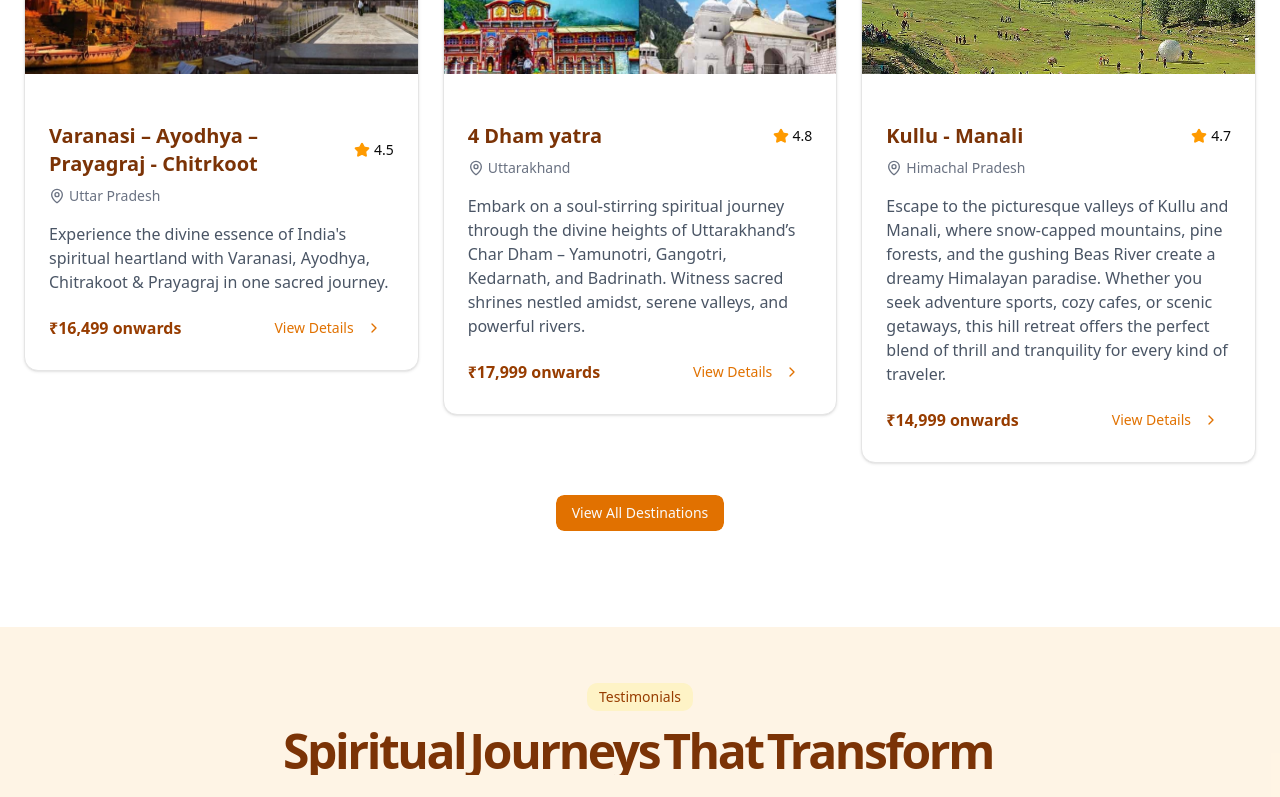
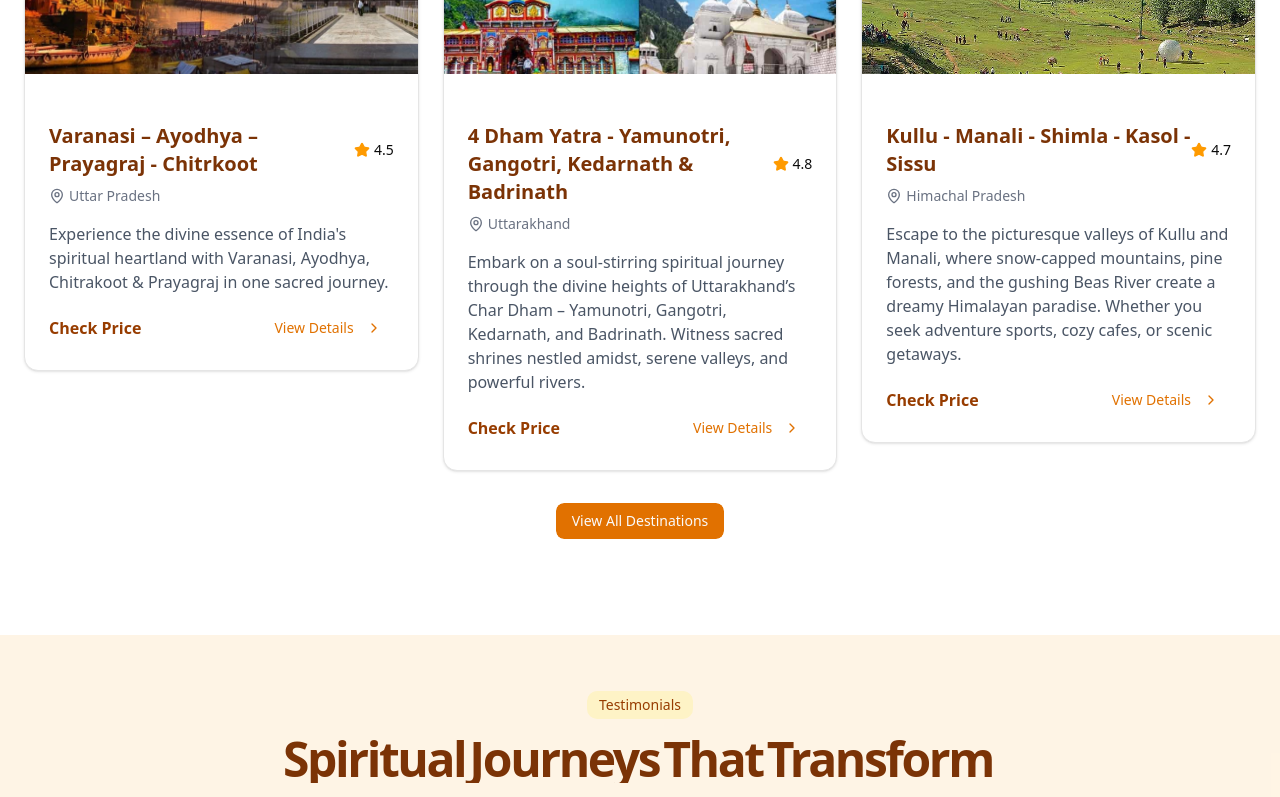
Before and after one commit to Himaanshuuuu04/Kashi_ki_Yatra, a Next.js app: page / in a window 1280 px wide. Shown: the part 1280-2077 px from the top of the page. Built offline with nearby package versions, Linux system fonts and the light colour scheme.

Commit message:
fix: update destination titles and improve description clarity

```diff
--- a/app/page.tsx
+++ b/app/page.tsx
@@ -46,11 +46,6 @@ import { PackagesCard } from "@/components/Packages-card";
 import { TestimonialCard } from "@/components/testimonials-card";
 import { testimonials } from "@/components/Content/testimonials";
 import Logo from "../public/logo.svg";
-
-
-
-
-
 
 export default function Home() {
   const [isMenuOpen, setIsMenuOpen] = useState(false);
@@ -369,7 +364,8 @@ export default function Home() {
                 }}
               >
                 Discover the Soul of India
-              </motion.div><motion.div
+              </motion.div>
+              <motion.div
                 className="flex justify-center mb-4"
                 initial={{ opacity: 0, y: 20 }}
                 animate={{ opacity: 1, y: 0 }}
@@ -650,8 +646,10 @@ export default function Home() {
                     >
                       <TabsContent value="all" className="mt-8">
                         <div className="grid grid-cols-1 md:grid-cols-2 lg:grid-cols-3 gap-6">
-                            {all.slice(0, readMore ? all.length : 3).map((place) => (
-                            <DestinationCard key={place.id} {...place} />
+                          {all
+                            .slice(0, readMore ? all.length : 3)
+                            .map((place) => (
+                              <DestinationCard key={place.id} {...place} />
                             ))}
                         </div>
                       </TabsContent>
@@ -689,7 +687,12 @@ export default function Home() {
                       whileHover={{ x: "100%" }}
                       transition={{ duration: 0.5 }}
                     />
-                    <Button className={`bg-amber-600 hover:bg-amber-700 relative z-10 ${readMore ? 'hidden' : 'visible'}`} onClick={() => setReadMore(!readMore)}>
+                    <Button
+                      className={`bg-amber-600 hover:bg-amber-700 relative z-10 ${
+                        readMore ? "hidden" : "visible"
+                      }`}
+                      onClick={() => setReadMore(!readMore)}
+                    >
                       View All Destinations
                     </Button>
                   </motion.div>
@@ -698,10 +701,6 @@ export default function Home() {
             </div>
           </motion.div>
         </section>
-
-
-
-
 
         {/* Popular Packages */}
         {/* <section id="packages" className="py-12 md:py-24  relative">
@@ -761,10 +760,6 @@ export default function Home() {
           </div>
         </section> */}
 
-
-
-
-
         {/* Testimonials */}
         <section className="py-12 md:py-14 bg-amber-500/10 relative">
           <div className="container px-4 md:px-6">
@@ -800,10 +795,6 @@ export default function Home() {
             </div>
           </div>
         </section>
-
-
-
-
 
         {/* Call to Action */}
         <section className="py-12 md:py-24 bg-amber-800 text-white relative overflow-hidden">
@@ -853,10 +844,7 @@ export default function Home() {
                     whileTap={{ scale: 0.95 }}
                     className="relative"
                   >
-                    <Button
-
-                      className=" text-black bg-amber-500  hover:bg-amber-600 relative"
-                    >
+                    <Button className=" text-black bg-amber-500  hover:bg-amber-600 relative">
                       <motion.span
                         className="absolute inset-0 bg-amber-700 rounded-md z-0"
                         initial={{ scale: 0, opacity: 0 }}
@@ -917,10 +905,6 @@ export default function Home() {
             </div>
           </div>
         </section>
-
-
-
-
 
         {/* Contact Form */}
         <section id="contact" className="py-12 md:py-24 bg-white">
@@ -1019,10 +1003,12 @@ export default function Home() {
                     <div>
                       <p className="text-sm text-gray-500">Visit Us</p>
                       <p className="font-medium">
-                      B 47/1 KABIR NAGAR , DURGAKUND , VARANASI (NEAR BY PANACEA HOSPITAL )
+                        B-47/1 Kabir Nagar, Durgakund, Varanasi (Near By Panacea
+                        Hospital )
                       </p>
-                      <p>
-                      antriksh golf city  sector 105 Noida uttar Pradesh 201013
+                      <p className="font-medium">
+                        Antriksh Golf City, Sector 105, Noida, Uttar Pradesh,
+                        201013
                       </p>
                     </div>
                   </motion.div>
@@ -1157,8 +1143,6 @@ export default function Home() {
           </div>
         </section>
       </main>
-
-
 
       {/* Footer */}
       <motion.footer
--- a/components/Content/destination-card-all.js
+++ b/components/Content/destination-card-all.js
@@ -15,7 +15,7 @@ export const all = [
   },
   {
     id: 2,
-    title: "4 Dham yatra",
+    title: "4 Dham Yatra - Yamunotri, Gangotri, Kedarnath & Badrinath",
     location: "Uttarakhand",
     tag: "Hill & Religious",
     rating: 4.8,
@@ -29,14 +29,14 @@ export const all = [
   },
   {
     id: 3,
-    title: "Kullu - Manali",
+    title: "Kullu - Manali - Shimla - Kasol - Sissu",
     location: "Himachal Pradesh",
     tag: "Hill Station",
     rating: 4.7,
     price: "₹14,999 onwards",
     image: "/kullu-manali.jpg",
     description:
-      "Escape to the picturesque valleys of Kullu and Manali, where snow-capped mountains, pine forests, and the gushing Beas River create a dreamy Himalayan paradise. Whether you seek adventure sports, cozy cafes, or scenic getaways, this hill retreat offers the perfect blend of thrill and tranquility for every kind of traveler.",
+      "Escape to the picturesque valleys of Kullu and Manali, where snow-capped mountains, pine forests, and the gushing Beas River create a dreamy Himalayan paradise. Whether you seek adventure sports, cozy cafes, or scenic getaways.",
     highlight: "Himalayan Paradise Escape",
     delay: 0.3,
     gradient: "from-sky-900/70",
--- a/components/Destination-cards-all.tsx
+++ b/components/Destination-cards-all.tsx
@@ -59,12 +59,12 @@
           <span>{location}</span>
         </div>
         <p className="text-gray-600 mb-4">{description}</p>
-        <div className="flex justify-between items-center">
+        <div className="flex justify-between items-center" >
           <motion.span
             className="text-amber-800 font-bold"
             whileHover={{ scale: 1.05, textShadow: "0px 0px 5px rgba(217,119,6,0.3)" }}
           >
-            {price}
+            Check Price
           </motion.span>
           <motion.div
             whileHover={{ x: 5 }}
```
